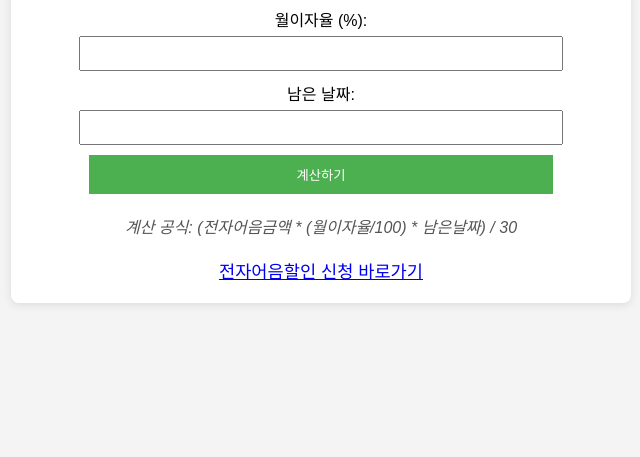
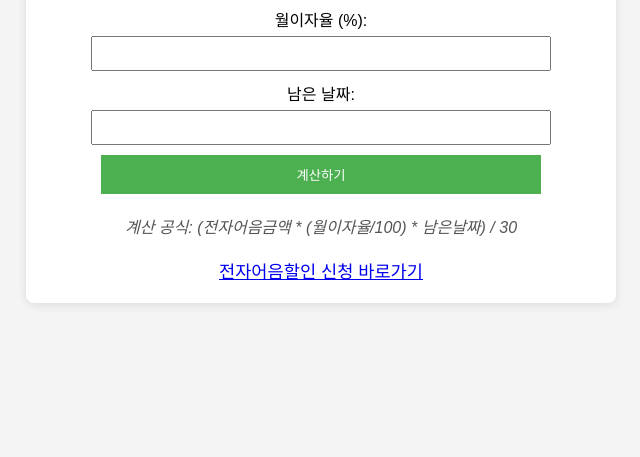
Before and after one commit to TSMONEY2325/calculator, a plain HTML site: page index.html in a window 1280 px wide. Shown: the part 343-800 px from the top of the page, without its empty margins (319-959 px from the left). Drawn offline with Linux system fonts and the light colour scheme.

Commit message:
Update index.html

```diff
--- a/index.html
+++ b/index.html
@@ -20,7 +20,7 @@
             padding: 20px;
             border-radius: 8px;
             box-shadow: 0 2px 10px rgba(0, 0, 0, 0.1);
-            width: 579.4px; /* 가로를 추가로 3cm 더 줄임 */
+            width: 549.4px; /* 가로를 추가로 3cm 더 줄임 */
             text-align: center;
         }
         h1 {
```
